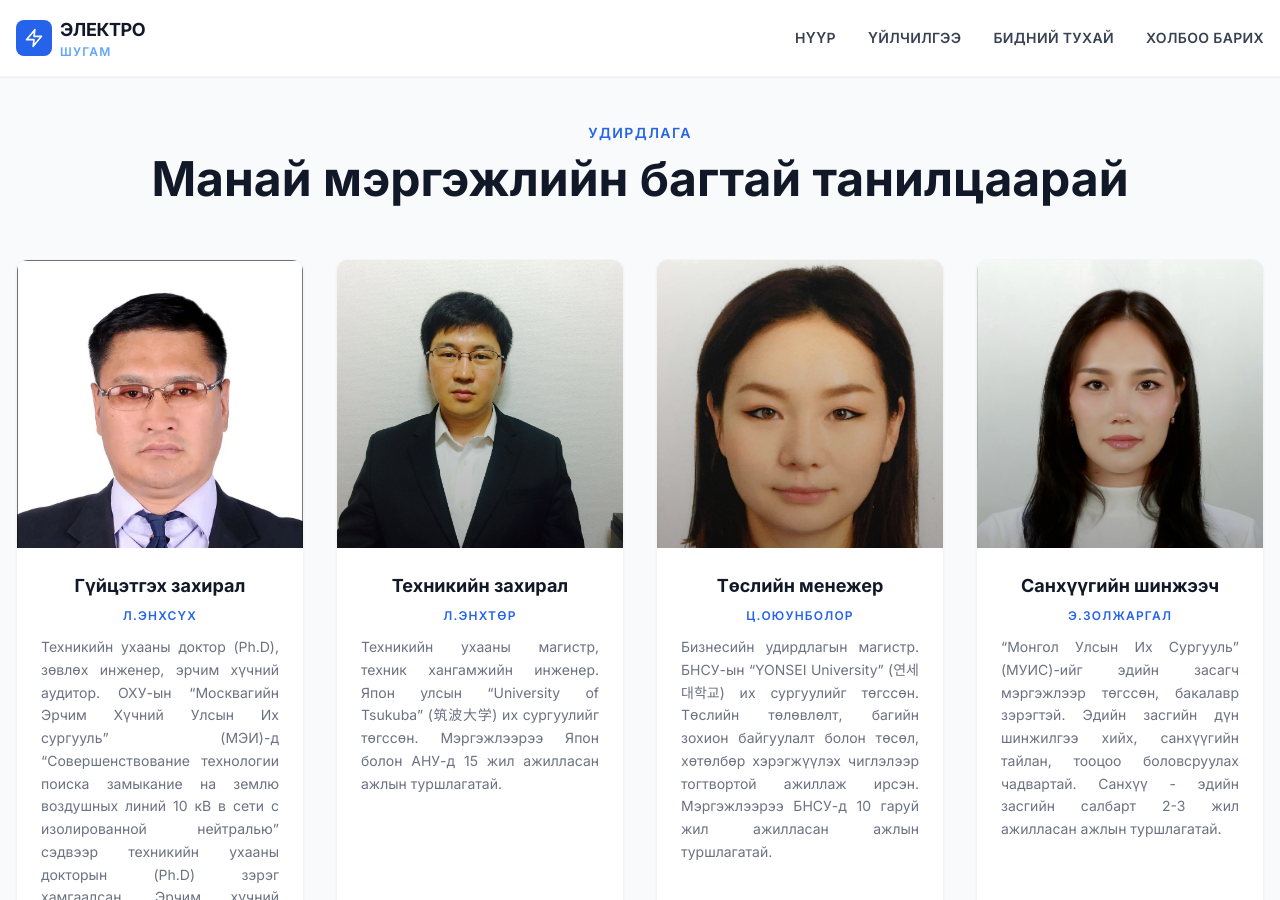
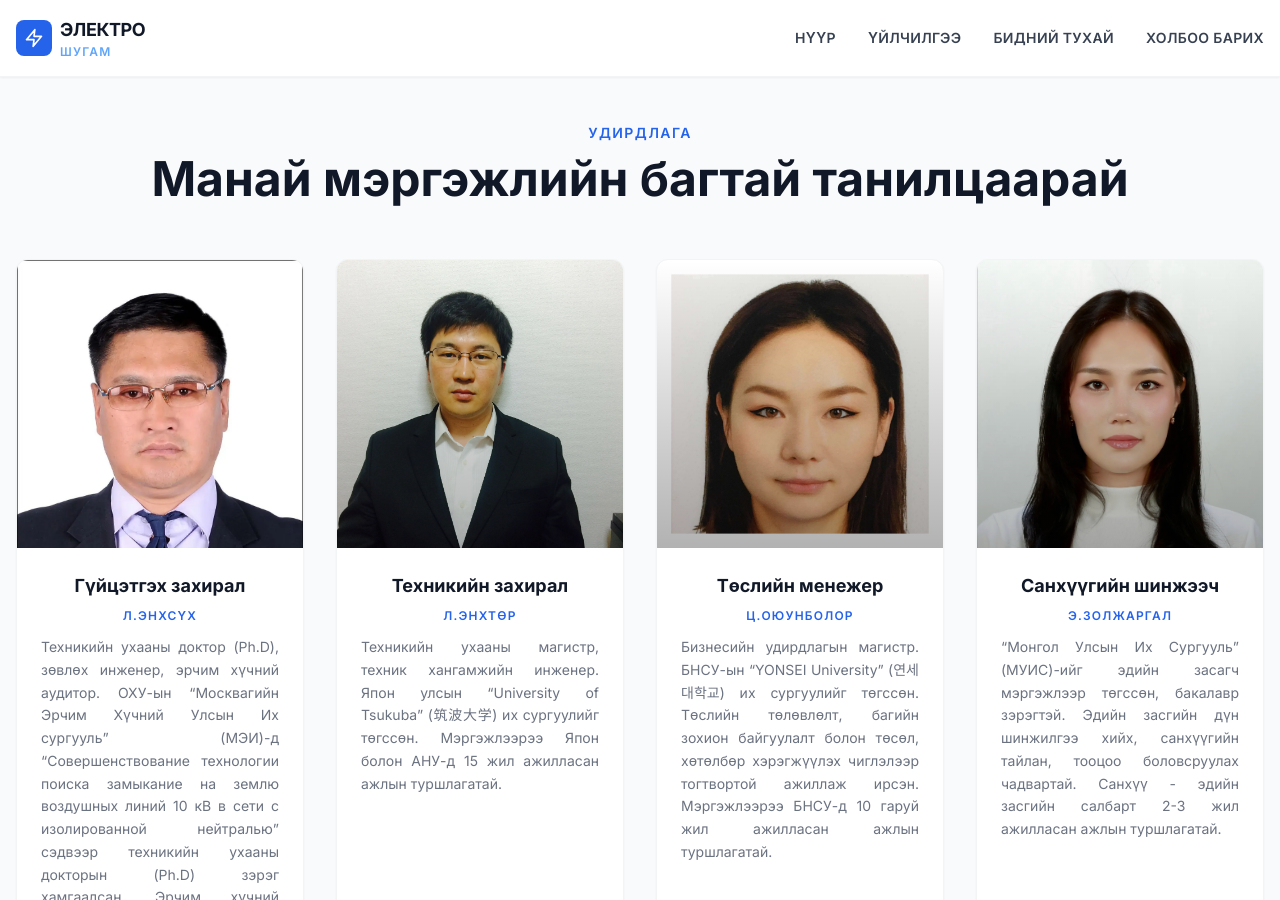
Before and after one commit to electroshugam/electroshugam_web_new, a Jekyll site: the page built from index.html, in a window 1280 px wide and 900 px high, scrolled down 3236 px. Built offline with Jekyll 4.4.1, drawn with Linux system fonts in a browser that asks for light colours; nearby versions of some CDN libraries.

Commit message:
fig update

```diff
--- a/index.html
+++ b/index.html
@@ -251,7 +251,7 @@
       <div class="service-card group bg-white rounded-xl overflow-hidden shadow-sm hover:shadow-xl transition-all duration-300 border border-gray-100 hover:border-blue-100">
         <div class="relative h-72 overflow-hidden">
               <img src="{{ '/media/oyunbolor.webp' | relative_url }}" alt="Төслийн менежер"
-                   class="service-image w-full h-full object-cover object-top">
+                   class="service-image w-full h-full object-cover object-top scale-90">
               <div class="absolute inset-0 bg-gradient-to-t from-black/30 to-transparent"></div>
         </div>
         <div class="p-6">
```
